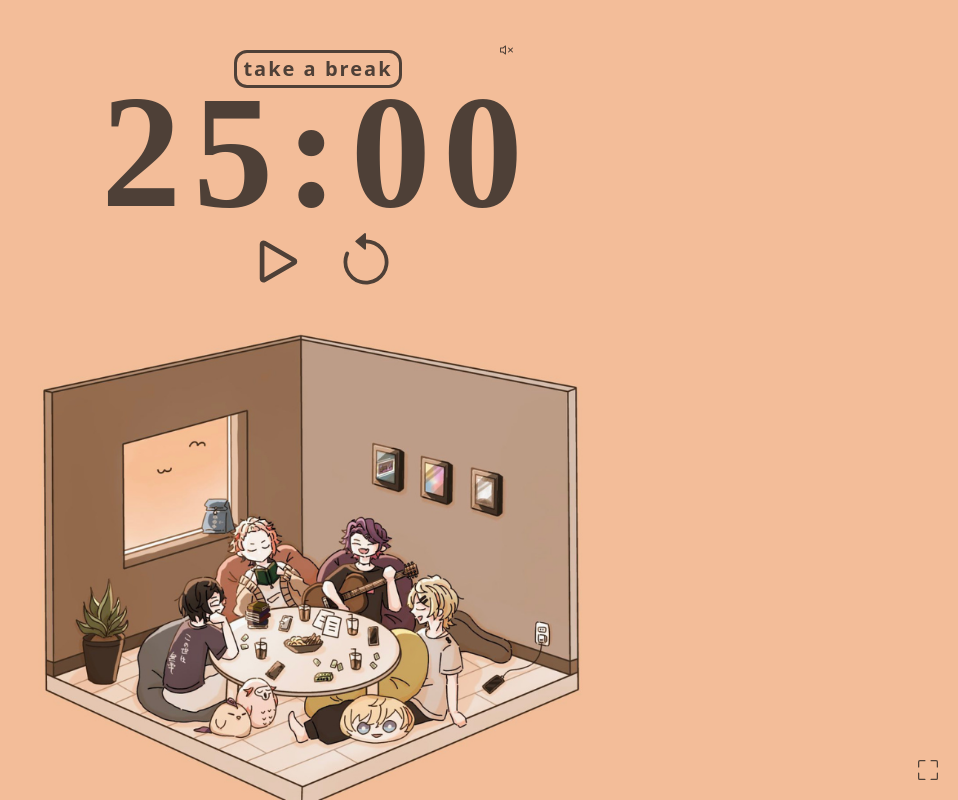
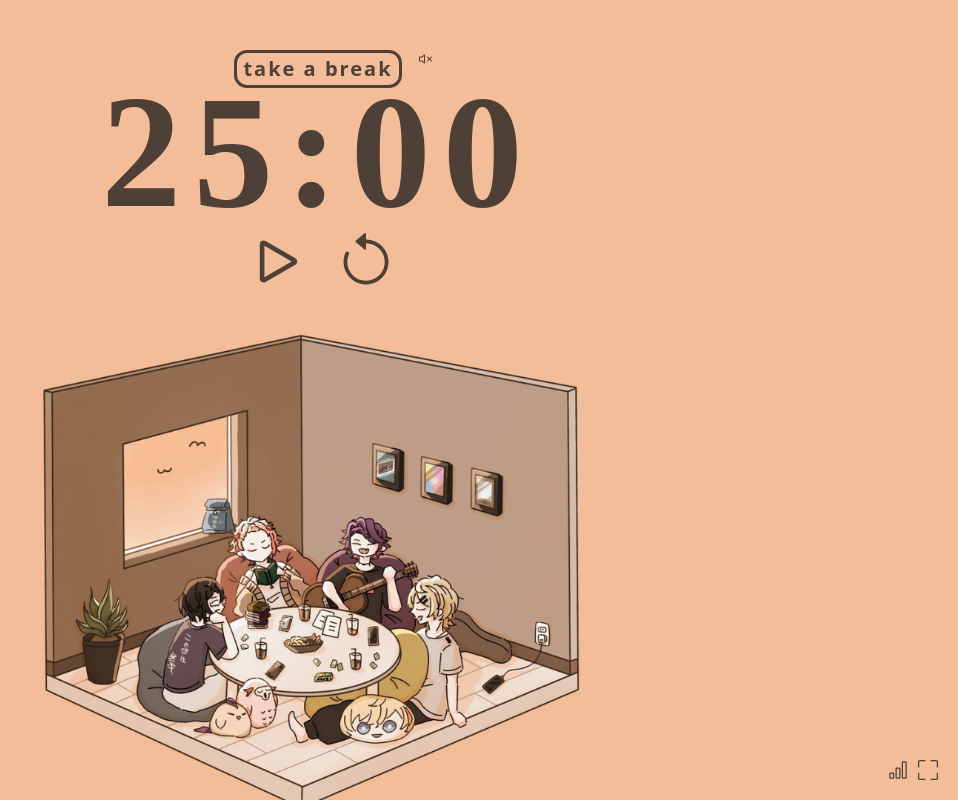
Before and after one commit to jellysuna/vlt-pomodoro, a React (Vite) app: page / in a window 1280 px wide. Shown: the whole page, without its empty margins (322-1280 px from the left). Built offline with nearby package versions, Linux system fonts and the light colour scheme; a web font is replaced by a local one.

Commit message:
stats fixed

```diff
--- a/src/components/Pomodoro.tsx
+++ b/src/components/Pomodoro.tsx
@@ -5,6 +5,7 @@ import PlayButton from "./PlayButton";
 import ResetButton from "./RestartButton";
 import YouTube from "react-youtube";
 import FullscreenButton from "./FullscreenButton";
+import { Link } from "react-router-dom";
 
 const Pomodoro: React.FC = () => {
   const [timerState, setTimerState] = useState({
@@ -156,9 +157,9 @@ const Pomodoro: React.FC = () => {
         <div
           onClick={toggleMusic}
           style={{
-            position: "absolute",
-            top: "20px",
-            right: "20px",
+            position: "relative",
+            top: "-270px",
+            marginLeft: "215px",
             cursor: "pointer",
             fontSize: "36px", // Icon size
             color: "#4E4037",
@@ -193,37 +194,45 @@ const Pomodoro: React.FC = () => {
           )}
         </div>
 
-        {/* YouTube Video as Background Music */}
-        <div
-          style={{
-            position: "absolute",
-            top: 0,
-            left: 0,
-            right: 0,
-            bottom: 0,
-            display: "none", // Hide the video player
-          }}
-        >
         <YouTube
-            videoId="_adXZhMCyVE" // Replace with your video ID
+          videoId="_adXZhMCyVE"
           opts={{
             height: "100%",
             width: "100%",
             playerVars: {
               autoplay: 1,
-                controls: 0, // Hide controls
+              controls: 0,
               modestbranding: 1,
               loop: 1,
-                playlist: "_adXZhMCyVE", // Loop the video
-                mute: timerState.isMuted ? 1 : 0, // Mute or unmute based on state
+              playlist: "_adXZhMCyVE",
+              mute: timerState.isMuted ? 1 : 0,
             },
           }}
           onReady={onPlayerReady}
+          style={{ display: "none" }}
         />
       </div>
-      </div>
-      {/* Fullscreen Button */}
       <FullscreenButton onClick={toggleFullscreen} />
+
+      {/* View Statistics Button */}
+      <Link to="/statistics">
+        <svg
+          xmlns="http://www.w3.org/2000/svg"
+          width="20"
+          height="20"
+          fill="currentColor"
+          style={{
+            cursor: "pointer",
+            color: "#4E4037",
+            position: "absolute",
+            bottom: "20px",
+            right: "50px",
+          }}
+          viewBox="0 0 16 16"
+        >
+          <path d="M4 11H2v3h2zm5-4H7v7h2zm5-5v12h-2V2zm-2-1a1 1 0 0 0-1 1v12a1 1 0 0 0 1 1h2a1 1 0 0 0 1-1V2a1 1 0 0 0-1-1zM6 7a1 1 0 0 1 1-1h2a1 1 0 0 1 1 1v7a1 1 0 0 1-1 1H7a1 1 0 0 1-1-1zm-5 4a1 1 0 0 1 1-1h2a1 1 0 0 1 1 1v3a1 1 0 0 1-1 1H2a1 1 0 0 1-1-1z" />
+        </svg>
+      </Link>
     </div>
   );
 };
--- a/src/components/StatisticsPage.tsx
+++ b/src/components/StatisticsPage.tsx
@@ -27,15 +27,25 @@ const StatisticsPage: React.FC = () => {
         {/* Pomodoro Stats */}
         <div className="flex flex-col items-center">
           <h2 className="text-xl font-semibold">🍅 Pomodoro</h2>
-          <p className="text-2xl font-bold">{formatTime(pomodoroStats.time)}</p>
-          <p className="text-lg">Completed: {pomodoroStats.cycles}</p>
+          <p className="text-2xl font-bold">
+            Working time:{" "}
+            {pomodoroStats?.time ? formatTime(pomodoroStats.time) : "0h 0m"}
+          </p>
+          <p className="text-lg">
+            Completed: {pomodoroStats?.cycles ? pomodoroStats.cycles : "0"}
+          </p>
         </div>
 
         {/* Break Stats */}
         <div className="flex flex-col items-center">
           <h2 className="text-xl font-semibold">☕ Break</h2>
-          <p className="text-2xl font-bold">{formatTime(breakStats.time)}</p>
-          <p className="text-lg">Completed: {breakStats.cycles}</p>
+          <p className="text-2xl font-bold">
+            Break time:{" "}
+            {breakStats?.time ? formatTime(breakStats.time) : "0h 0m"}
+          </p>
+          <p className="text-lg">
+            Completed: {breakStats?.cycles ? breakStats.cycles : "0"}
+          </p>
         </div>
       </div>
 
```
Lines whose indentation alone changed are shown as unchanged.
